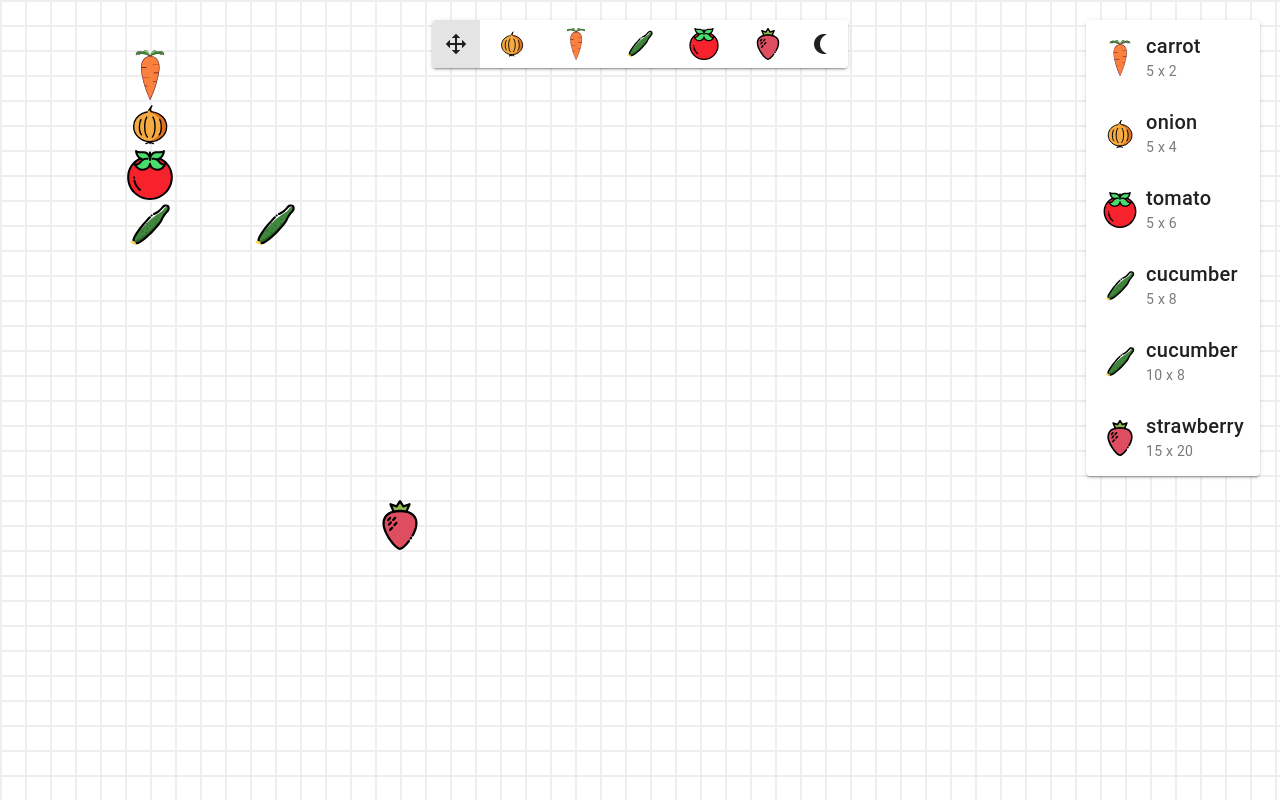
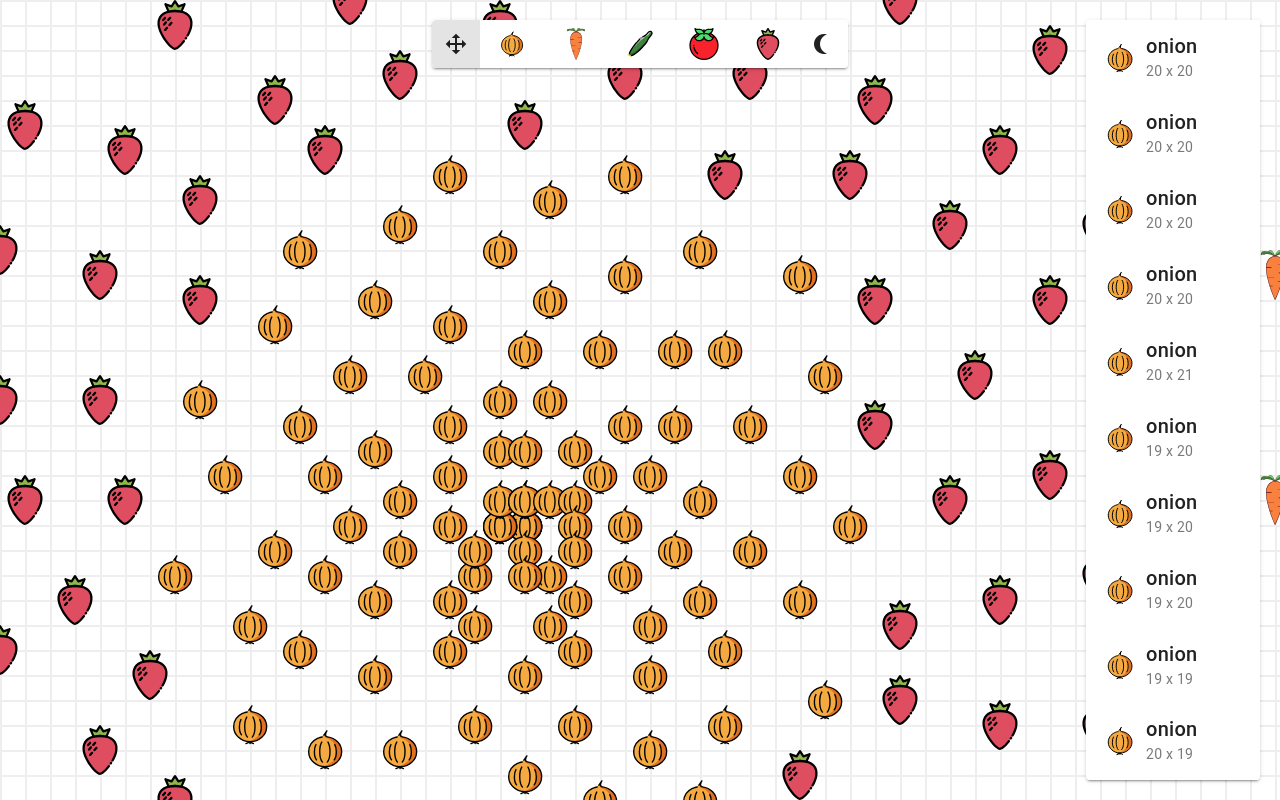
Before and after one commit to SpaceShaman/allelo, a Vue app: page / in a window 1280 px wide. Built offline with nearby package versions, Linux system fonts and the light colour scheme.

Commit message:
feat(Plants.vue): add functionality to dynamically populate plantedStore with different plant types and positions based on index range refactor(planted.ts): remove hardcoded initial plant data in usePlantedStore to allow dynamic population based on user actions

```diff
--- a/src/components/Plants.vue
+++ b/src/components/Plants.vue
@@ -46,6 +46,37 @@ watch(viewport, () => {
   createInteractInstances();
 });
 createInteractInstances();
+
+for (let i = 0; i < 100; i++) {
+  plantedStore.planted.push({
+    id: i,
+    name: "onion",
+    position: {
+      x: Math.round(i * Math.cos(i * 0.5) * 0.15 + 20),
+      y: Math.round(i * Math.sin(i * 0.5) * 0.15 + 20),
+    },
+  });
+}
+for (let i = 100; i < 200; i++) {
+  plantedStore.planted.push({
+    id: i,
+    name: "strawberry",
+    position: {
+      x: Math.round(i * Math.cos(i * 0.5) * 0.15 + 20),
+      y: Math.round(i * Math.sin(i * 0.5) * 0.15 + 20),
+    },
+  });
+}
+for (let i = 200; i < 300; i++) {
+  plantedStore.planted.push({
+    id: i,
+    name: "carrot",
+    position: {
+      x: Math.round(i * Math.cos(i * 0.5) * 0.15 + 20),
+      y: Math.round(i * Math.sin(i * 0.5) * 0.15 + 20),
+    },
+  });
+}
 </script>
 
 <template>
--- a/src/stores/planted.ts
+++ b/src/stores/planted.ts
@@ -3,39 +3,7 @@ import { defineStore } from "pinia";
 import { ref } from 'vue';
 
 export const usePlantedStore = defineStore('plants', () => {
-    const planted = ref<PlantOnGrid[]>([
-        {
-            id: 0,
-            name: "carrot",
-            position: { x: 5, y: 2 },
-        },
-        {
-            id: 1,
-            name: "onion",
-            position: { x: 5, y: 4 },
-        },
-        {
-            id: 2,
-            name: "tomato",
-            position: { x: 5, y: 6 },
-        },
-        {
-            id: 3,
-            name: "cucumber",
-            position: { x: 5, y: 8 },
-        },
-        {
-            id: 4,
-            name: "cucumber",
-            position: { x: 10, y: 8 },
-        },
-        {
-            id: 5,
-            name: "strawberry",
-            position: { x: 15, y: 20 },
-        },
-    ])
-
+    const planted = ref<PlantOnGrid[]>([])
     return {
         planted
     }
```
